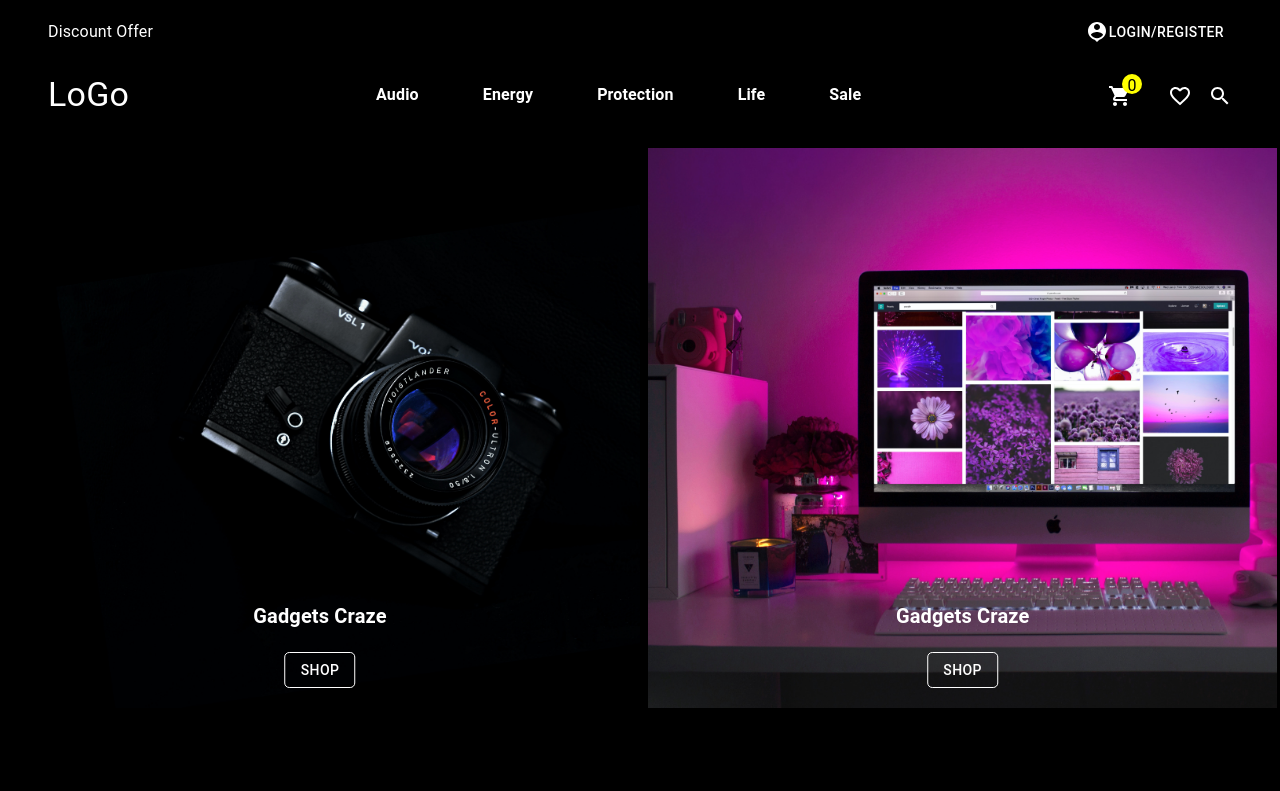
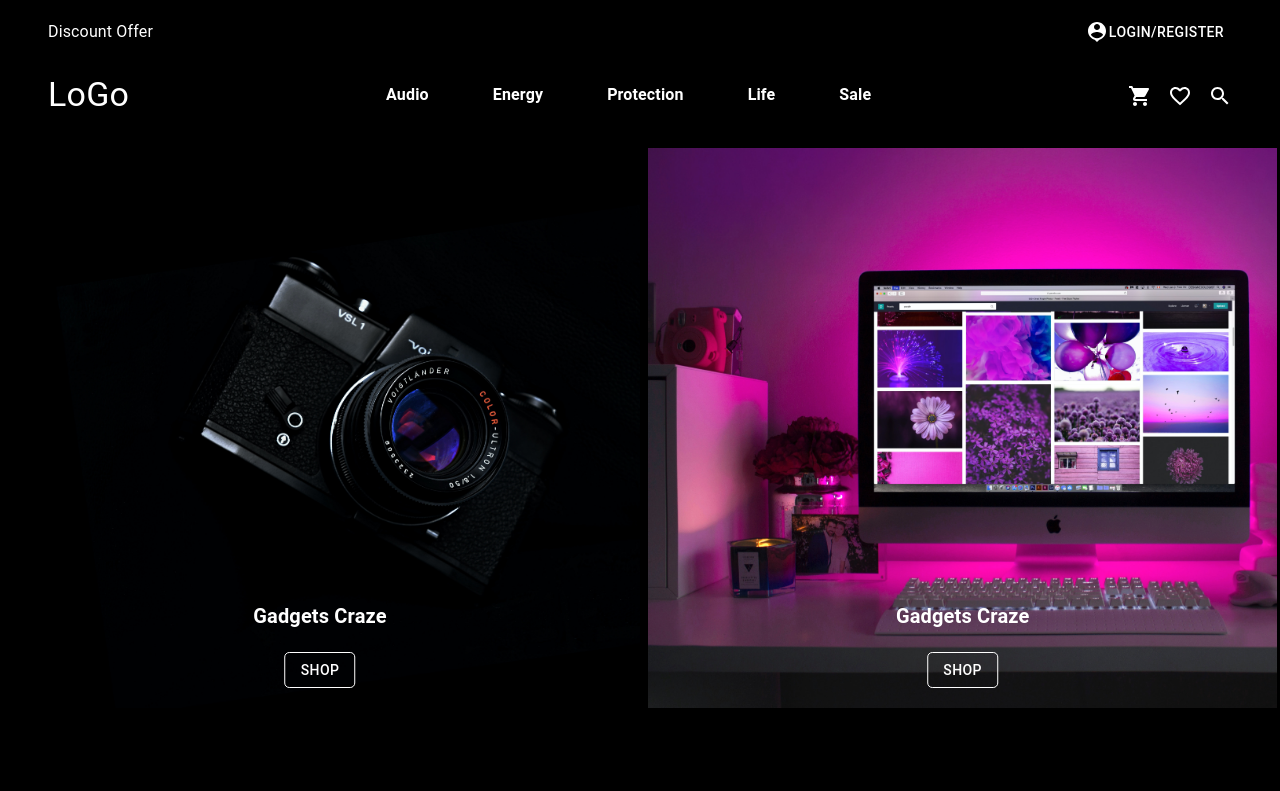
Before and after one commit to HellOr0BEN/React-Ecom-, a React (Create React App) app: page / in a window 1280 px wide. Shown: the top 791 px of the page. Built offline with nearby package versions, Linux system fonts and the light colour scheme.

Commit message:
work on add to cart

```diff
--- a/src/Compoments/Layout/Header.tsx
+++ b/src/Compoments/Layout/Header.tsx
@@ -62,16 +62,20 @@ const Header = () => {
               <Stack direction={"row"} gap={8}>
                 <NavLinks  />
               </Stack>
+
               <Stack direction={'row'} gap={2}>
+                { addToCart !==0 ? (
                 <Stack direction={'row'}>
 
                   <ShoppingCartIcon />
+
 
                   <Box sx={{ borderRadius: "50%", background: "yellow", height: "20px", width: "20px", position: 'relative', bottom: '10px', right: '10px', display:"flex",justifyContent:"center" }} >
                     {/* sx={{ border: '1px solid white', borderRadius: '50%', position: 'relative', bottom: '20px', right: '5px', width: '30px', height: '30px' }} */}
                     <Typography sx={{color:"black" }}>{addToCart}</Typography>
                   </Box>
-                </Stack>
+                </Stack> ) : (<ShoppingCartIcon />)
+                }
 
                 <FavoriteBorderIcon />
                 <SearchIcon />
```
Also changed, not shown: 1 other file (tests, documents, lock files or other folders).
